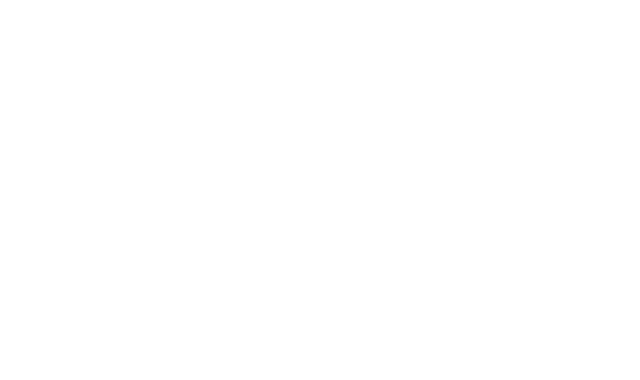
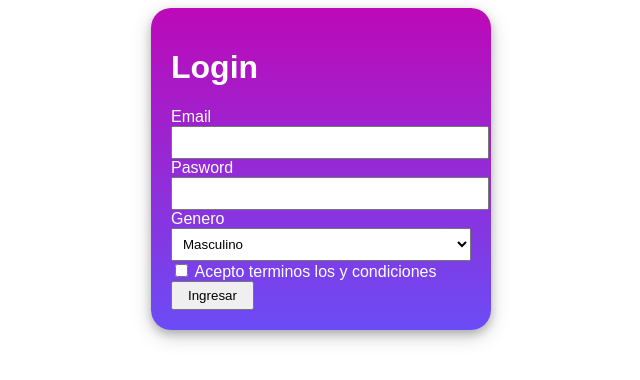
Before and after one commit to sandragarcia005/aspirantes-mir-html-y-css, a plain HTML site: page ejercicios/ejercicio2-html-y-css/index.html in a window 1280 px wide. Shown: the whole page, without its empty margins (319-959 px from the left). Drawn offline with Linux system fonts and the light colour scheme.

Commit message:
Implementa el formulario del ejercicio de html

```diff
--- a/ejercicios/ejercicio2-html-y-css/index.html
+++ b/ejercicios/ejercicio2-html-y-css/index.html
@@ -8,7 +8,24 @@
 </head>
 
 <body>
+    <form>
+        <h1>Login</h1>
+        <label for="email">Email</label>
+        <input type="text" name="email" class="pad">
 
+        <label for="pasword">Pasword</label>
+        <input type="pasword" name="pasword" class="pad">
+
+        <label for="genero">Genero</label>
+        <select name="genero" class="pad">
+            <option>Masculino</option>
+            <option>Femenino</option>
+        </select>
+        <input type="checkbox" name="acepto" class="online">
+        <label for="acepto" class="online">Acepto terminos los y condiciones</label>
+
+        <input type="submit" value="Ingresar" id="boton" />
+    </form>
 </body>
 
 </html>
--- a/ejercicios/ejercicio2-html-y-css/styles.css
+++ b/ejercicios/ejercicio2-html-y-css/styles.css
@@ -0,0 +1,34 @@
+label,
+input,
+select {
+    display: block;
+}
+
+.online {
+    display: inline;
+}
+
+form {
+    background-image: linear-gradient(#bd09b7, #6b4cf5);
+    padding: 20px;
+    border-radius: 20px;
+    margin: 0 auto;
+    box-shadow: 0 4px 8px 0 rgba(0, 0, 0, 0.2), 0 6px 20px 0 rgba(0, 0, 0, 0.19);
+    color: white;
+    font-family: Arial, Helvetica, sans-serif;
+}
+
+@media (min-width: 500px) {
+    form {
+        width: 300px;
+    }
+}
+
+.pad {
+    padding: 7px;
+    width: 100%;
+}
+
+#boton {
+    padding: 5px 15px;
+}
```
